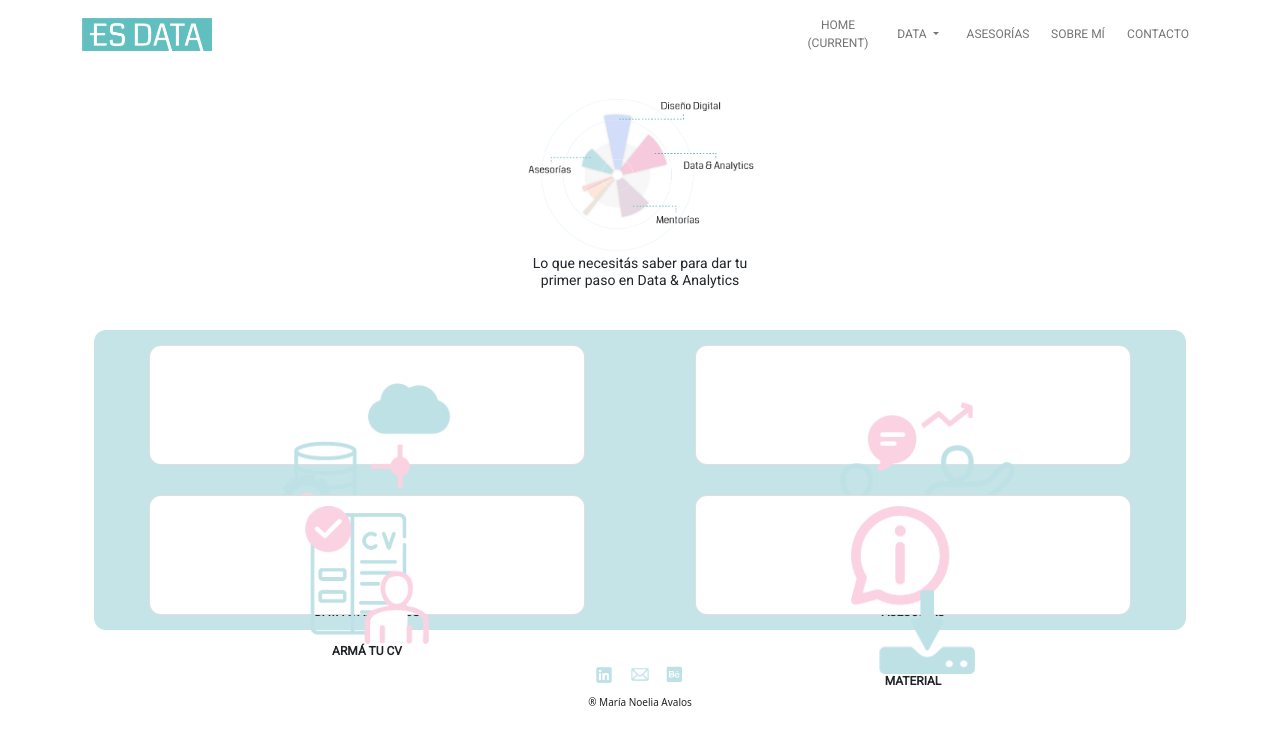
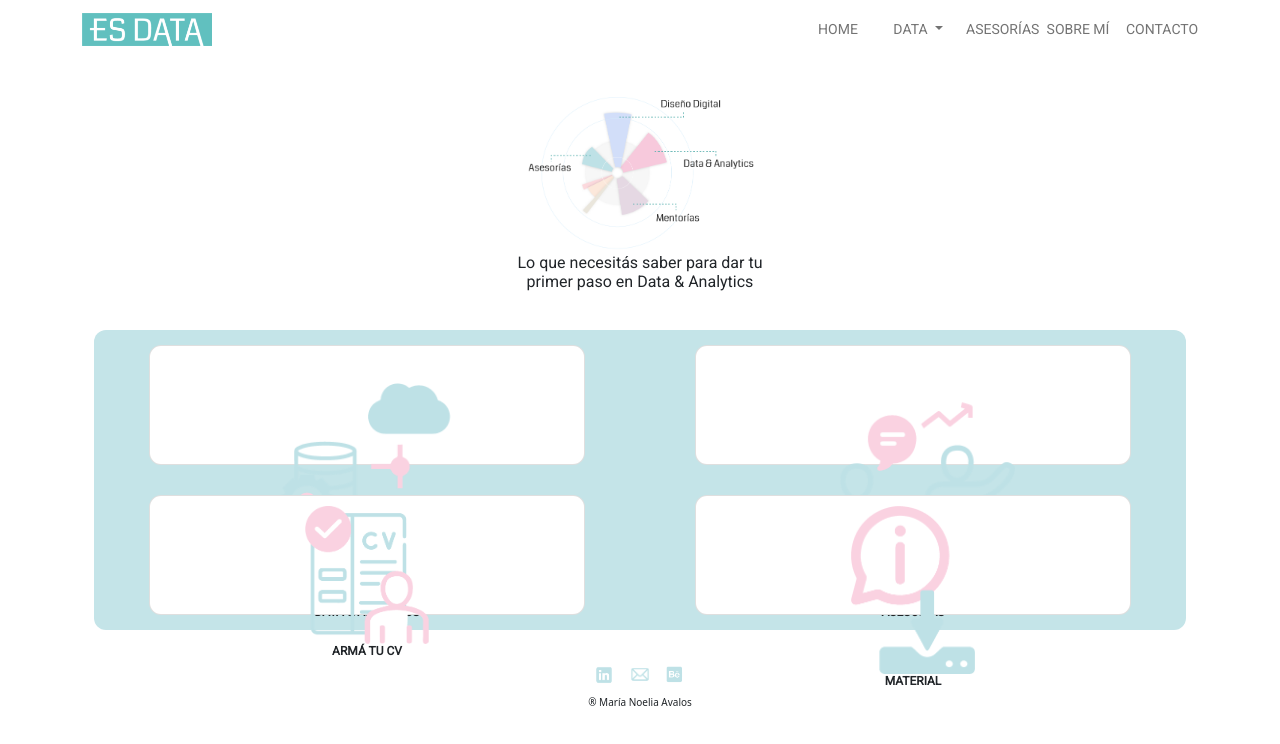
Before and after one commit to noeliaava/esdata, a plain HTML site: page index.html in a window 1280 px wide. Drawn offline with nearby package versions, Linux system fonts and the light colour scheme.

Commit message:
mobile width 360

```diff
--- a/assets/style.css
+++ b/assets/style.css
@@ -36,7 +36,7 @@ header {
 
 .dropdown-menu.show {
     border-style: none !important;
-    font-size: 12px;
+    font-size: 14px;
     padding: 0;
     text-align: left;
 }
@@ -44,7 +44,7 @@ header {
 .nav-item {
     width: 80px;
     text-align: center;
-    font-size: 12px;
+    font-size: 14px;
     text-transform: uppercase;
 }
 
@@ -77,7 +77,7 @@ header {
 
 .banner-con .banner-text h1{
     text-align: center;
-    font-size: 14px;
+    font-size: 16px;
 
 }
 
--- a/index.html
+++ b/index.html
@@ -27,7 +27,7 @@
                 <div class="collapse navbar-collapse" id="navbarNavDropdown">
                   <ul class="navbar-nav">
                     <li class="nav-item active">
-                      <a class="nav-link" href="#">Home <span class="sr-only">(current)</span></a>
+                      <a class="nav-link" href="#">Home</a>
                     </li>
                     <li class="nav-item dropdown">
                         <div class="nav-link dropdown-toggle" href="#" id="navbarDropdownMenuLink" role="button" data-toggle="dropdown" aria-haspopup="true" aria-expanded="false">
```
